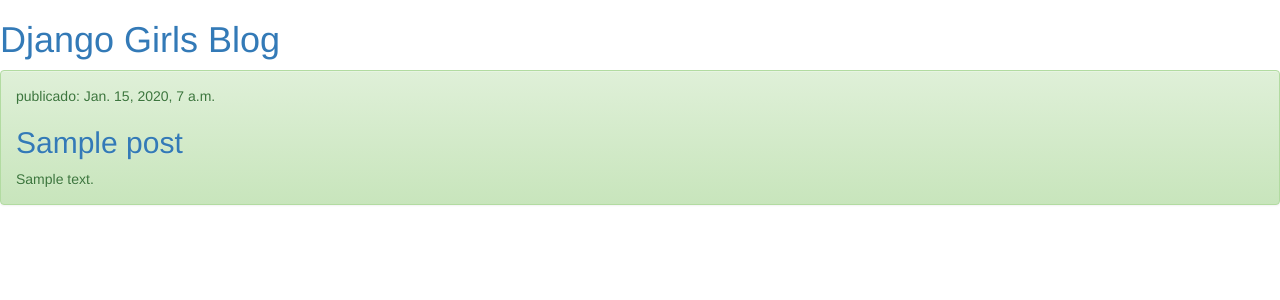
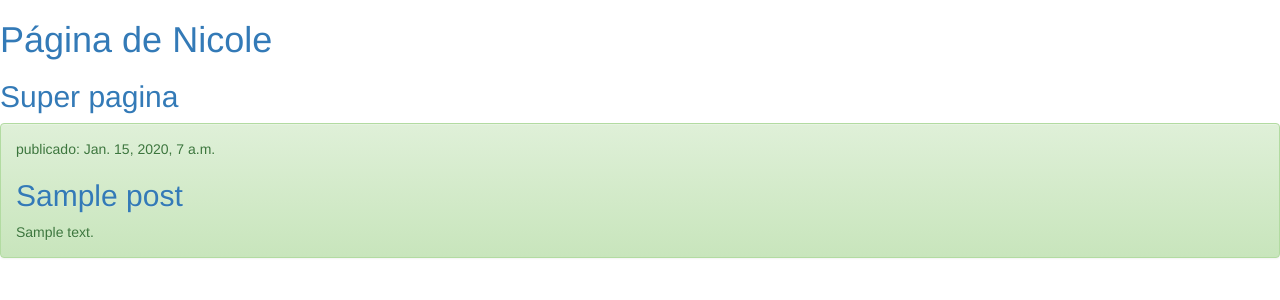
Before and after one commit to nicolenunezc/my-first-blog, a Django app: page / in a window 1280 px wide. Shown: the top 300 px of the page. Run offline with Django 3.2, Linux system fonts and the light colour scheme; tables that the repository leaves empty hold one stand-in row (values such as "Sample post"); some libraries are stand-ins or nearby versions.

Commit message:
html pagina

```diff
--- a/blog/templates/blog/post_list.html
+++ b/blog/templates/blog/post_list.html
@@ -6,7 +6,10 @@
     </head>
     <body>
         <div>
-            <h1><a href="/" class="">Django Girls Blog</a></h1>
+            <h1><a href="/" class="">Página de Nicole</a></h1>
+        </div>
+        <div>
+            <h2><a href="/" class="">Super pagina</a></h2>
         </div>
 
         <div>
```
